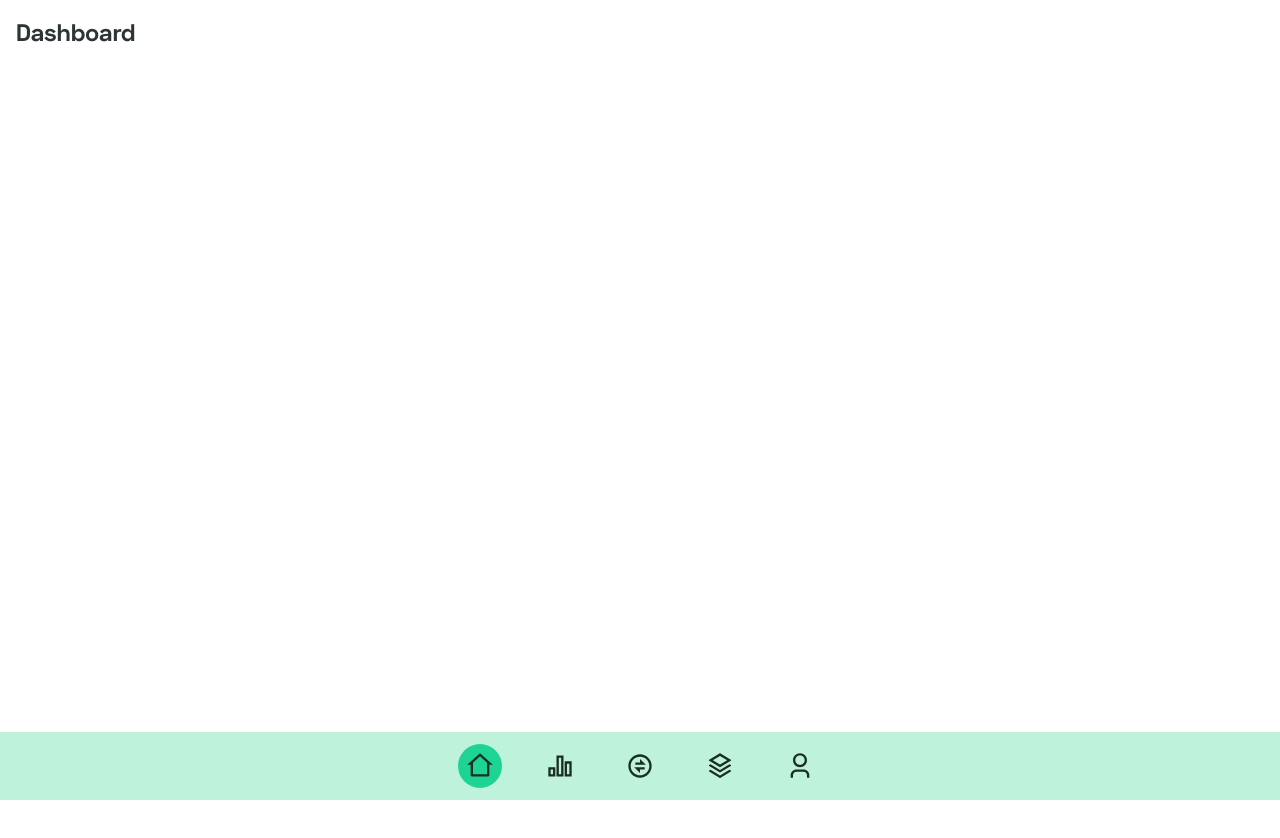
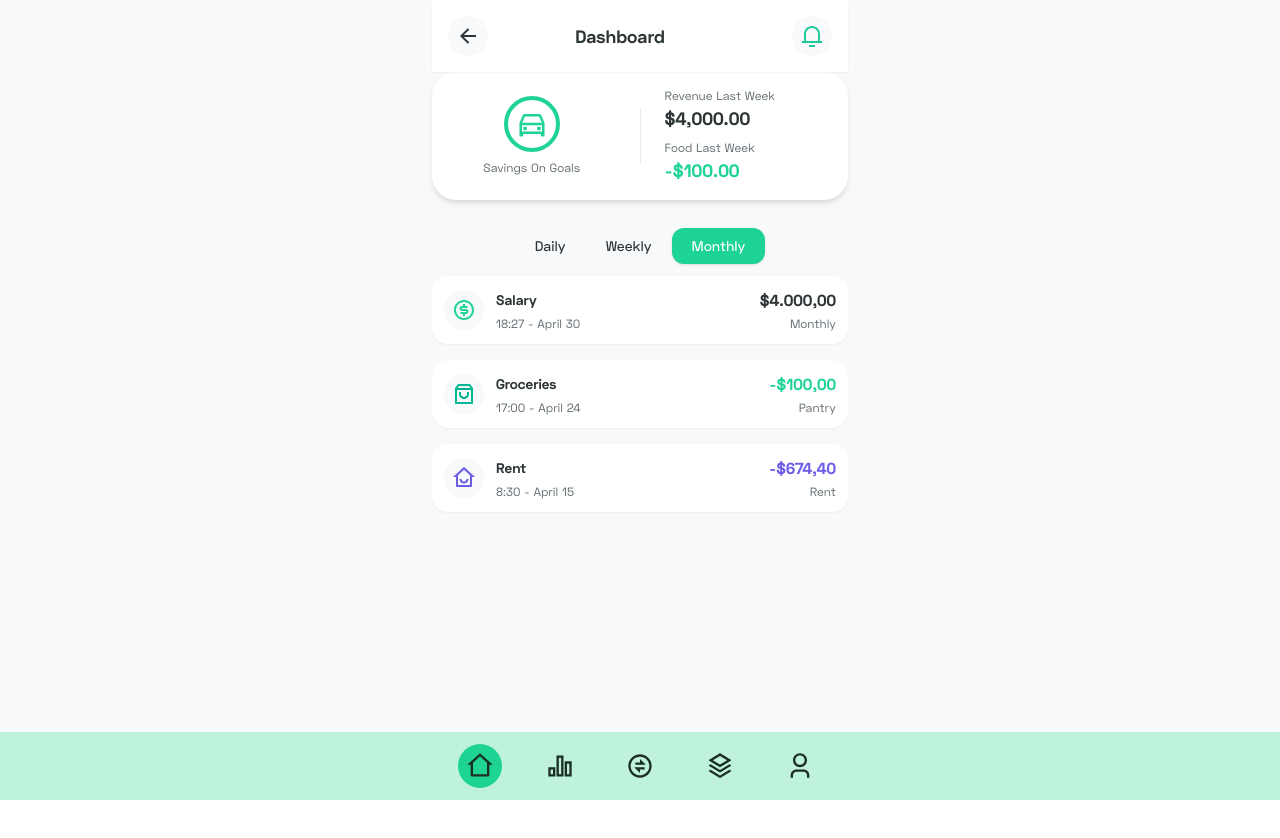
Before and after one commit to vshalakbari-scaletech/AI-Munimji, a Next.js app: page /dashboard in a window 1280 px wide. Shown: the top 838 px of the page. Before the commit the page ends 800 px from the top, so only its background shows below. Built offline with nearby package versions, Linux system fonts and the light colour scheme; no server answers.

Commit message:
add dashboard page

```diff
--- a/src/app/dashboard/page.tsx
+++ b/src/app/dashboard/page.tsx
@@ -1,8 +1,5 @@
+import { DashboardContainer } from "@/components/dashboard/container/DashboardContainer";
+
 export default function DashboardPage() {
-  return (
-    <div className="p-4">
-      <h1 className="text-2xl font-semibold text-text-primary mb-4">Dashboard</h1>
-      {/* Add your dashboard content here */}
-    </div>
-  );
+  return <DashboardContainer />
 }
--- /dev/null
+++ b/src/components/dashboard/Header.tsx
@@ -0,0 +1,26 @@
+"use client"
+
+import { RiArrowLeftLine, RiNotification3Line } from 'react-icons/ri';
+
+interface HeaderProps {
+  title: string;
+}
+
+export default function DashboardHeader({ title }: HeaderProps) {
+  return (
+    <header className="sticky top-0 z-30 flex items-center justify-between px-4 py-4 bg-white shadow-sm">
+      <button
+        className="p-2 rounded-full bg-background-muted"
+        // onClick={onBack}
+        aria-label="Go back"
+        type="button"
+      >
+        <RiArrowLeftLine className="text-text-primary" size={24} />
+      </button>
+      <h1 className="flex-1 text-center text-lg font-bold text-text-primary -ml-10">{title}</h1>
+      <button className="p-2 rounded-full bg-background-muted" aria-label="Notifications" type="button">
+        <RiNotification3Line className="text-primary-dark" size={24} />
+      </button>
+    </header>
+  );
+}
--- /dev/null
+++ b/src/components/dashboard/SavingsCard.tsx
@@ -0,0 +1,25 @@
+import { RiCarLine, RiBox3Line } from 'react-icons/ri';
+
+export default function SavingsCard() {
+  return (
+    <div className="flex bg-white rounded-3xl shadow-md p-4 items-center gap-4">
+      <div className="flex flex-col items-center flex-1">
+        <div className="w-14 h-14 flex items-center justify-center rounded-full border-4 border-primary bg-white mb-2">
+          <RiCarLine className="text-primary text-3xl" />
+        </div>
+        <span className="text-xs text-text-secondary">Savings On Goals</span>
+      </div>
+      <div className="w-px bg-grey-200 h-14 mx-2" />
+      <div className="flex flex-col flex-1 gap-2">
+        <div>
+          <span className="block text-xs text-text-secondary">Revenue Last Week</span>
+          <span className="block text-lg font-bold text-text-primary">$4,000.00</span>
+        </div>
+        <div>
+          <span className="block text-xs text-text-secondary">Food Last Week</span>
+          <span className="block text-lg font-bold text-primary">-$100.00</span>
+        </div>
+      </div>
+    </div>
+  );
+}
--- /dev/null
+++ b/src/components/dashboard/TabSwitcher.tsx
@@ -0,0 +1,23 @@
+import React from 'react';
+
+const tabs = [
+  { label: 'Daily' },
+  { label: 'Weekly' },
+  { label: 'Monthly' },
+];
+
+export default function TabSwitcher() {
+  return (
+    <div className="flex bg-background-muted rounded-xl p-1 w-fit mx-auto mt-6 mb-2">
+      {tabs.map((tab, idx) => (
+        <button
+          key={tab.label}
+          className={`px-5 py-2 rounded-xl font-medium text-sm transition-colors duration-200
+            ${tab.label === 'Monthly' ? 'bg-primary text-white shadow' : 'text-text-primary'}`}
+        >
+          {tab.label}
+        </button>
+      ))}
+    </div>
+  );
+}
--- /dev/null
+++ b/src/components/dashboard/TransactionList.tsx
@@ -0,0 +1,52 @@
+import { RiMoneyDollarCircleLine, RiShoppingBag3Line, RiHomeSmileLine } from 'react-icons/ri';
+
+const transactions = [
+  {
+    icon: <RiMoneyDollarCircleLine className="text-primary text-2xl" />, // Salary
+    title: 'Salary',
+    time: '18:27 - April 30',
+    type: 'Monthly',
+    amount: '$4.000,00',
+    amountClass: 'text-text-primary',
+  },
+  {
+    icon: <RiShoppingBag3Line className="text-accent text-2xl" />, // Groceries
+    title: 'Groceries',
+    time: '17:00 - April 24',
+    type: 'Pantry',
+    amount: '-$100,00',
+    amountClass: 'text-primary',
+  },
+  {
+    icon: <RiHomeSmileLine className="text-secondary text-2xl" />, // Rent
+    title: 'Rent',
+    time: '8:30 - April 15',
+    type: 'Rent',
+    amount: '-$674,40',
+    amountClass: 'text-secondary',
+  },
+];
+
+export default function TransactionList() {
+  return (
+    <div className="flex flex-col gap-4 mt-2">
+      {transactions.map((tx, idx) => (
+        <div key={tx.title} className="flex items-center bg-white rounded-2xl p-3 shadow-sm">
+          <div className="w-10 h-10 flex items-center justify-center rounded-full bg-background-muted mr-3">
+            {tx.icon}
+          </div>
+          <div className="flex-1">
+            <div className="flex items-center justify-between">
+              <span className="font-semibold text-text-primary text-sm">{tx.title}</span>
+              <span className={`font-bold text-base ${tx.amountClass}`}>{tx.amount}</span>
+            </div>
+            <div className="flex items-center justify-between mt-1">
+              <span className="text-xs text-text-secondary">{tx.time}</span>
+              <span className="text-xs text-text-secondary">{tx.type}</span>
+            </div>
+          </div>
+        </div>
+      ))}
+    </div>
+  );
+}
--- /dev/null
+++ b/src/components/dashboard/container/DashboardContainer.tsx
@@ -0,0 +1,19 @@
+import DashboardHeader from "../Header";
+import SavingsCard from "../SavingsCard";
+import TabSwitcher from "../TabSwitcher";
+import TransactionList from "../TransactionList";
+
+export const DashboardContainer = () => {
+  return (
+    <div className="min-h-screen bg-background-muted">
+      <main className="max-w-md mx-auto px-4 pb-24">
+        <DashboardHeader title="Dashboard" />
+        <div className="mb-6">
+          <SavingsCard />
+        </div>
+        <TabSwitcher />
+        <TransactionList />
+      </main>
+    </div>
+  );
+}
--- a/tailwind.config.ts
+++ b/tailwind.config.ts
@@ -10,29 +10,44 @@ const config: Config = {
 	theme: {
 		extend: {
 			colors: {
+				// Primary brand colors
 				primary: {
-					main: '#6C5CE7',
+					DEFAULT: '#1ED495', // Main green (active pill, progress, etc)
+					light: '#BFF2DB',   // Light green (navbar bg, progress bg)
+					dark: '#20C997',    // Slightly darker green (for hover, etc)
+				},
+				secondary: {
+					DEFAULT: '#6C5CE7', // Purple (if used)
 					light: '#A29BFE',
 					dark: '#5649C0',
 				},
-				secondary: {
-					main: '#00B894',
+				accent: {
+					DEFAULT: '#00B894', // Teal accent (used in some buttons)
 					light: '#55EFC4',
 					dark: '#00A884',
 				},
+				// UI backgrounds
 				background: {
-					default: '#FFFFFF',
-					paper: '#F8F9FA',
-					dark: '#2D3436',
+					DEFAULT: '#FFFFFF', // Main app background
+					muted: '#F8F9FA',   // Card/paper background
+					dark: '#2D3436',    // Dark mode bg
 				},
+				surface: {
+					DEFAULT: '#F8F9FA', // Card/paper
+				},
+				// Text colors
 				text: {
-					primary: '#2D3436',
+					DEFAULT: '#1A2E22', // Icon/text dark (navbar icons)
+					primary: '#2D3436', // Main text
 					secondary: '#636E72',
 					disabled: '#B2BEC3',
 				},
+				// Status colors
 				error: '#FF7675',
 				warning: '#FFA502',
 				success: '#00B894',
+				info: '#1ED495',
+				// Greys
 				grey: {
 					50: '#F8F9FA',
 					100: '#F1F3F5',
```
